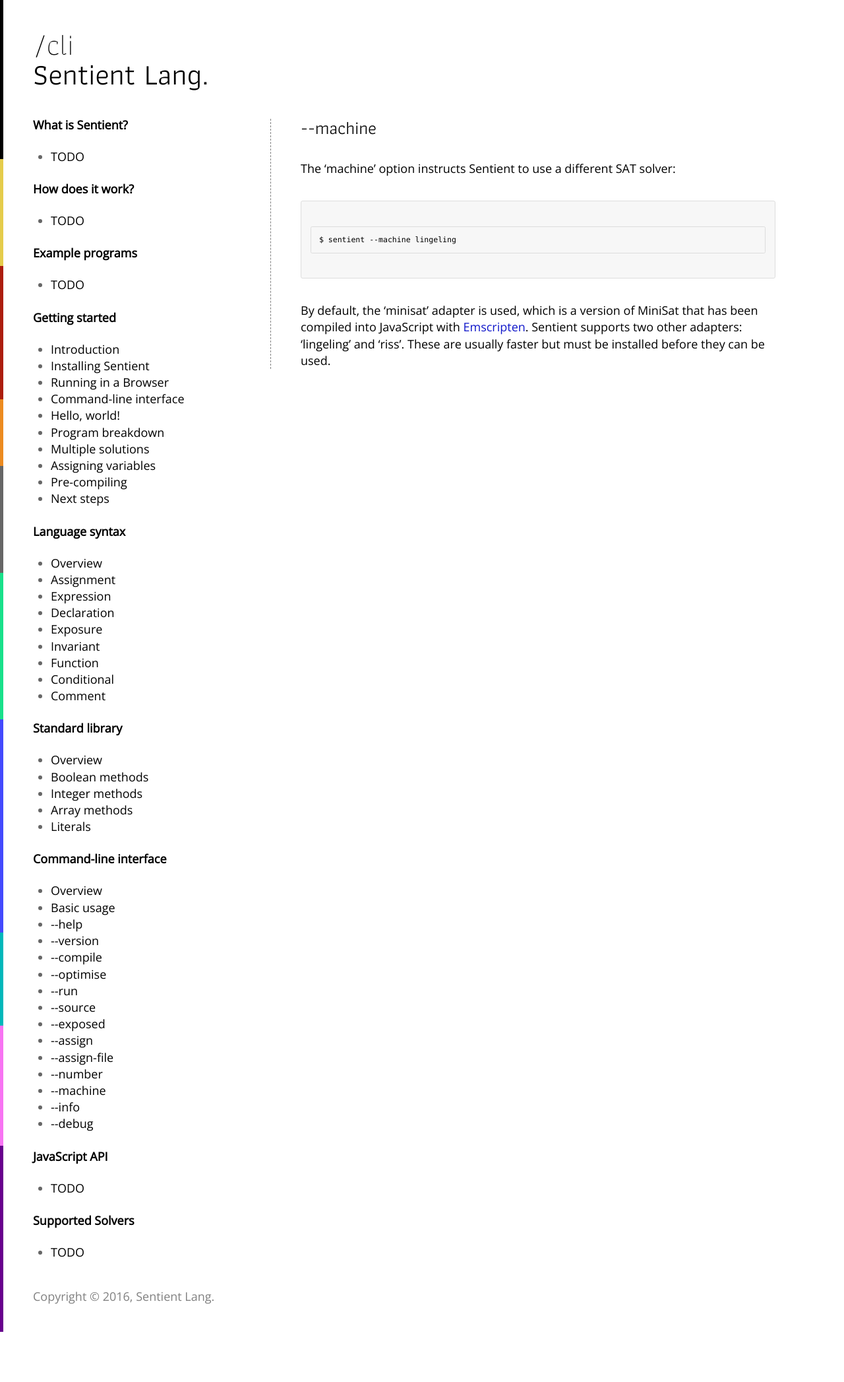
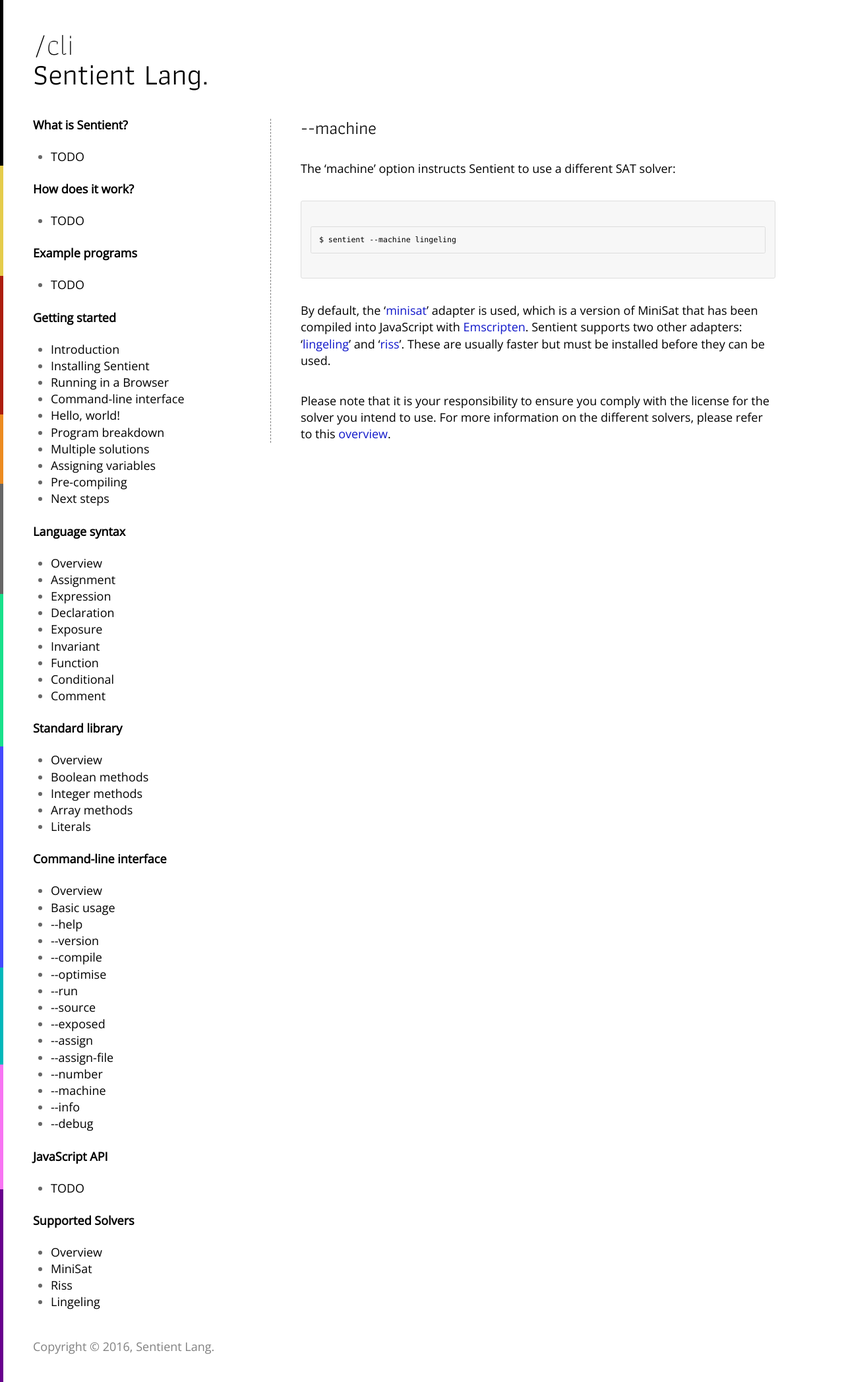
Before and after one commit to sentient-lang/sentient-lang.org, a Jekyll site: the page built from cli/machine.md, in a window 1280 px wide. Shown: the whole page at 66% size. Built offline with Jekyll 4.4.1, drawn with Linux system fonts in a browser that asks for light colours; before the commit the page ends 2018 px from its top, so only the background shows below that.

Commit message:
Add the 'Supported Solvers' section

````diff
--- a/_layouts/default.html
+++ b/_layouts/default.html
@@ -92,7 +92,10 @@
 
         <h4>Supported Solvers</h4>
         <ul>
-          <li><a href="{{ site.baseurl }}/api/TODO">TODO</a></li>
+          <li><a href="{{ site.baseurl }}/solvers/overview">Overview</a></li>
+          <li><a href="{{ site.baseurl }}/solvers/minisat">MiniSat</a></li>
+          <li><a href="{{ site.baseurl }}/solvers/riss">Riss</a></li>
+          <li><a href="{{ site.baseurl }}/solvers/lingeling">Lingeling</a></li>
         </ul>
       </nav>
 
--- a/_scss/layout.scss
+++ b/_scss/layout.scss
@@ -34,13 +34,6 @@
   font-style: italic;
 }
 
-ul {
-  list-style-type: disc;
-  line-height: 1.4em;
-  margin: 1.5em;
-  color: #666;
-}
-
 header {
   font-family: 'Athiti', sans-serif;
   font-size: 2.5em;
@@ -68,6 +61,13 @@
 
   a {
     color: black;
+  }
+
+  ul {
+    list-style-type: disc;
+    line-height: 1.4em;
+    margin: 1.5em;
+    color: #666;
   }
 }
 
@@ -107,6 +107,11 @@
     line-height: 1.4em;
     margin: 2em 0;
   }
+
+  ul {
+    line-height: 2em;
+    margin: 2em 0;
+  }
 }
 
 .highlight {
--- a/cli/machine.md
+++ b/cli/machine.md
@@ -11,8 +11,13 @@
 $ sentient --machine lingeling
 ```
 
-By default, the 'minisat' adapter is used, which is a version of MiniSat that
-has been compiled into JavaScript with
+By default, the '[minisat](../solvers/minisat)' adapter is used, which is a
+version of MiniSat that has been compiled into JavaScript with
 [Emscripten](http://kripken.github.io/emscripten-site/). Sentient supports two
-other adapters: 'lingeling' and 'riss'. These are usually faster but must be
-installed before they can be used.
+other adapters: '[lingeling](../solvers/lingeling)' and
+'[riss](../solvers/riss)'. These are usually faster but must be installed before
+they can be used.
+
+Please note that it is **your responsibility** to ensure you comply with the
+license for the solver you intend to use. For more information on the different
+solvers, please refer to this [overview](../solvers/overview).
````
Also changed, not shown: cli/optimise.md (+3 -2 lines), solvers/lingeling.md (added, +19 -0 lines), solvers/minisat.md (added, +23 -0 lines), solvers/overview.md (added, +25 -0 lines), solvers/riss.md (added, +24 -0 lines).
